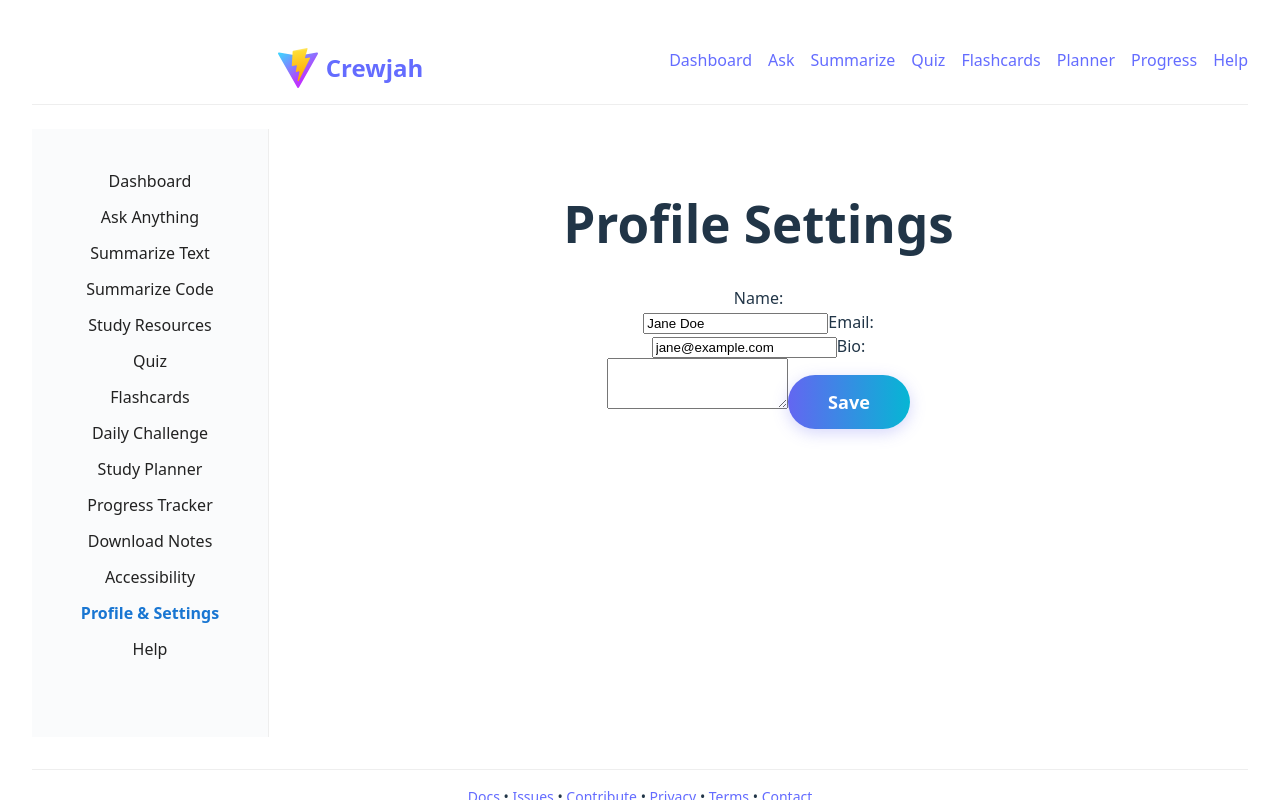
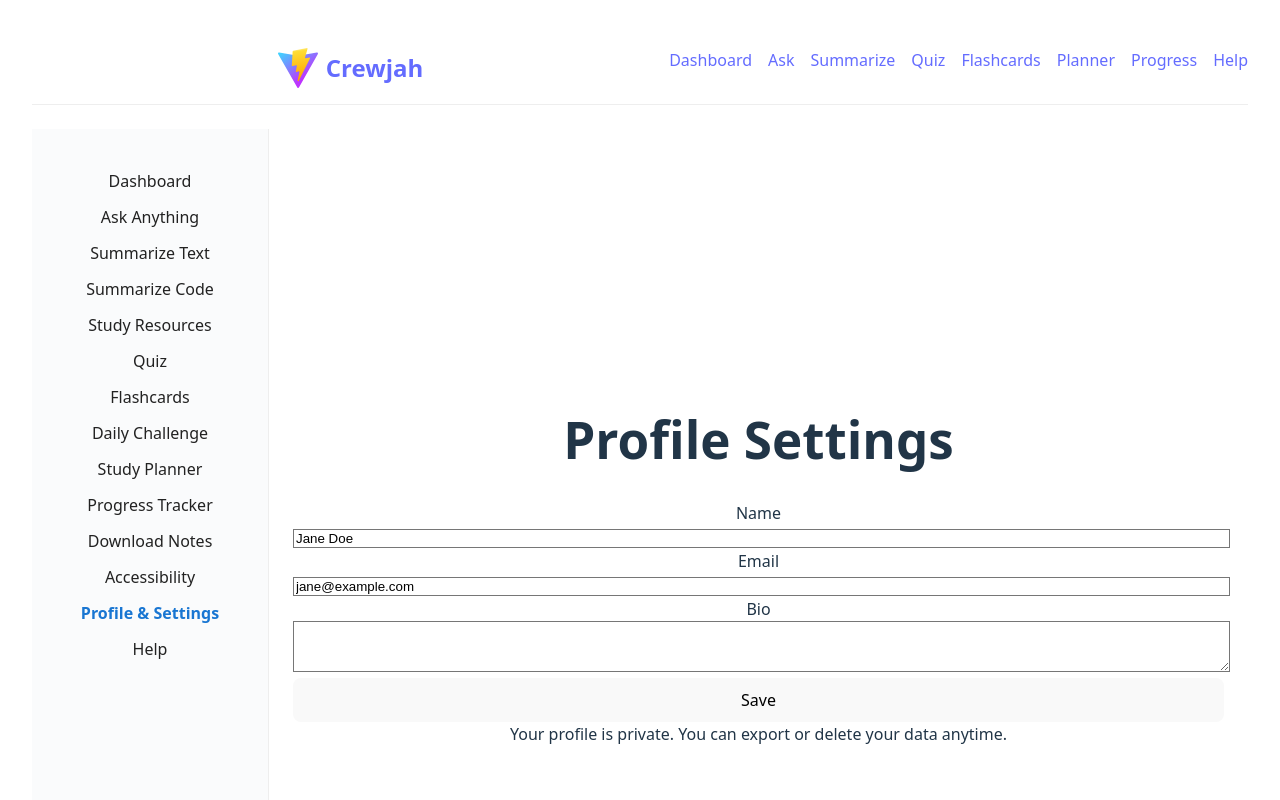
Before and after one commit to Crewjah/Crewjah, a React (Vite) app in the folder client/: page /profile in a window 1280 px wide. Shown: the top 800 px of the page. Built offline with nearby package versions, Linux system fonts and the light colour scheme.

Commit message:
Update ProfileSettings.jsx: profile settings redesign

```diff
--- a/client/src/pages/ProfileSettings.jsx
+++ b/client/src/pages/ProfileSettings.jsx
@@ -1,3 +1,4 @@
+
 import { useState } from 'react';
 
 const ProfileSettings = () => {
@@ -12,25 +13,23 @@ const ProfileSettings = () => {
   }
 
   return (
-    <div className="edu-page edu-profile">
-      <h1>Profile Settings</h1>
-      <div className="edu-profile-form">
-        <label htmlFor="profile-name">Name:<br />
-          <input id="profile-name" className="edu-input" value={name} onChange={e => setName(e.target.value)} aria-label="Name" />
-        </label>
-        <label htmlFor="profile-email">Email:<br />
-          <input id="profile-email" className="edu-input" value={email} onChange={e => setEmail(e.target.value)} aria-label="Email" />
-        </label>
-        <label htmlFor="profile-bio">Bio:<br />
-          <textarea id="profile-bio" className="edu-input" value={bio} onChange={e => setBio(e.target.value)} rows={3} aria-label="Bio" />
-        </label>
-        <button
-          className="edu-btn edu-btn-primary transition-all duration-300 ease-in-out bg-gradient-to-r from-blue-500 to-purple-500 hover:from-purple-500 hover:to-blue-500 text-white font-semibold py-2 px-6 rounded-lg shadow-lg hover:scale-105 focus:outline-none focus:ring-2 focus:ring-blue-400"
-          onClick={handleSave}
-        >
-          Save
-        </button>
-        {saved && <span className="edu-success" style={{marginLeft:12}}>Saved!</span>}
+    <div className="min-h-screen flex items-center justify-center bg-blue-50">
+      <div className="bg-white rounded-xl shadow-lg p-8 w-full max-w-xl">
+        <h1 className="text-2xl font-bold mb-6 text-primary">Profile Settings</h1>
+        <div className="flex flex-col gap-4 mb-6">
+          <label className="font-medium">Name
+            <input className="mt-1 w-full px-3 py-2 border rounded focus:outline-none focus:ring-2 focus:ring-primary" value={name} onChange={e => setName(e.target.value)} />
+          </label>
+          <label className="font-medium">Email
+            <input className="mt-1 w-full px-3 py-2 border rounded focus:outline-none focus:ring-2 focus:ring-primary" value={email} onChange={e => setEmail(e.target.value)} />
+          </label>
+          <label className="font-medium">Bio
+            <textarea className="mt-1 w-full px-3 py-2 border rounded focus:outline-none focus:ring-2 focus:ring-primary" value={bio} onChange={e => setBio(e.target.value)} rows={3} />
+          </label>
+        </div>
+        <button className="w-full py-2 bg-primary text-white font-bold rounded hover:bg-primaryHover transition" onClick={handleSave}>Save</button>
+        {saved && <div className="mt-4 text-green-600 text-sm">Saved!</div>}
+        <div className="mt-6 text-xs text-blue-700">Your profile is private. You can export or delete your data anytime.</div>
       </div>
     </div>
   );
```
